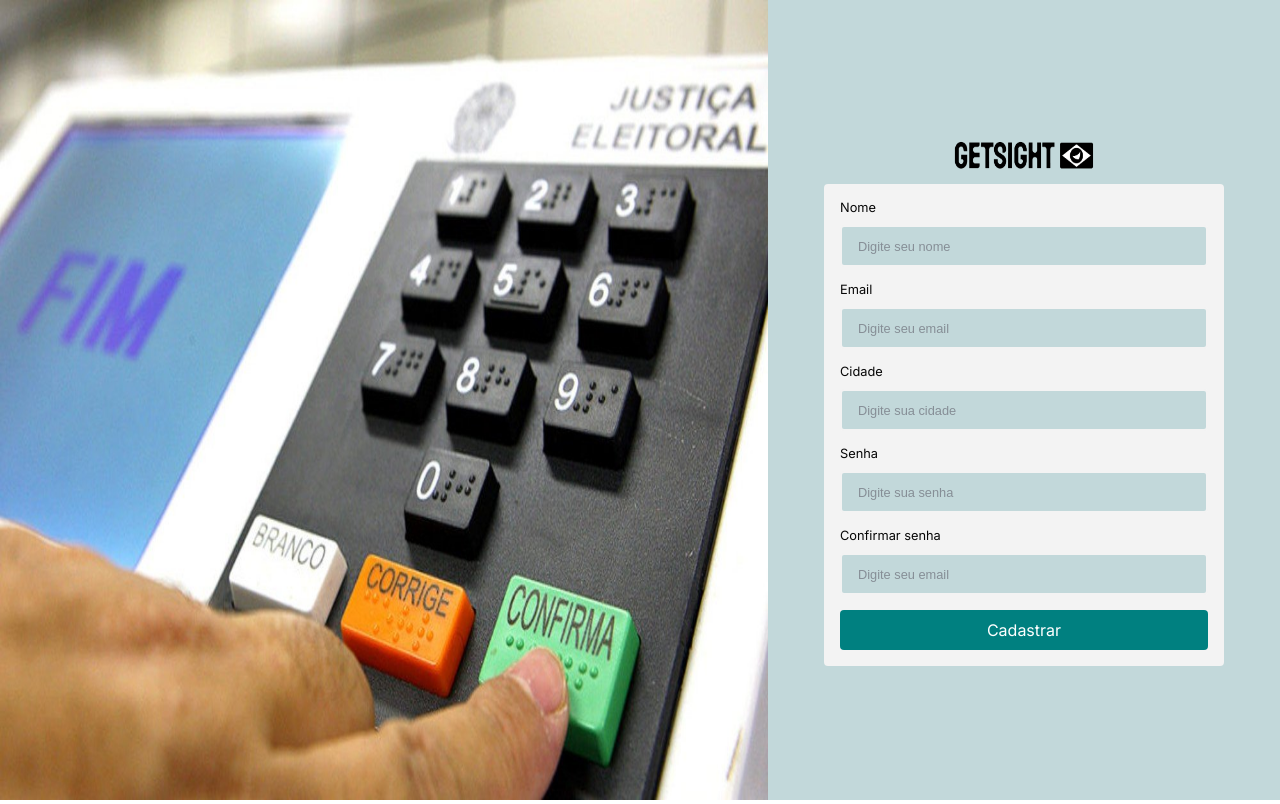
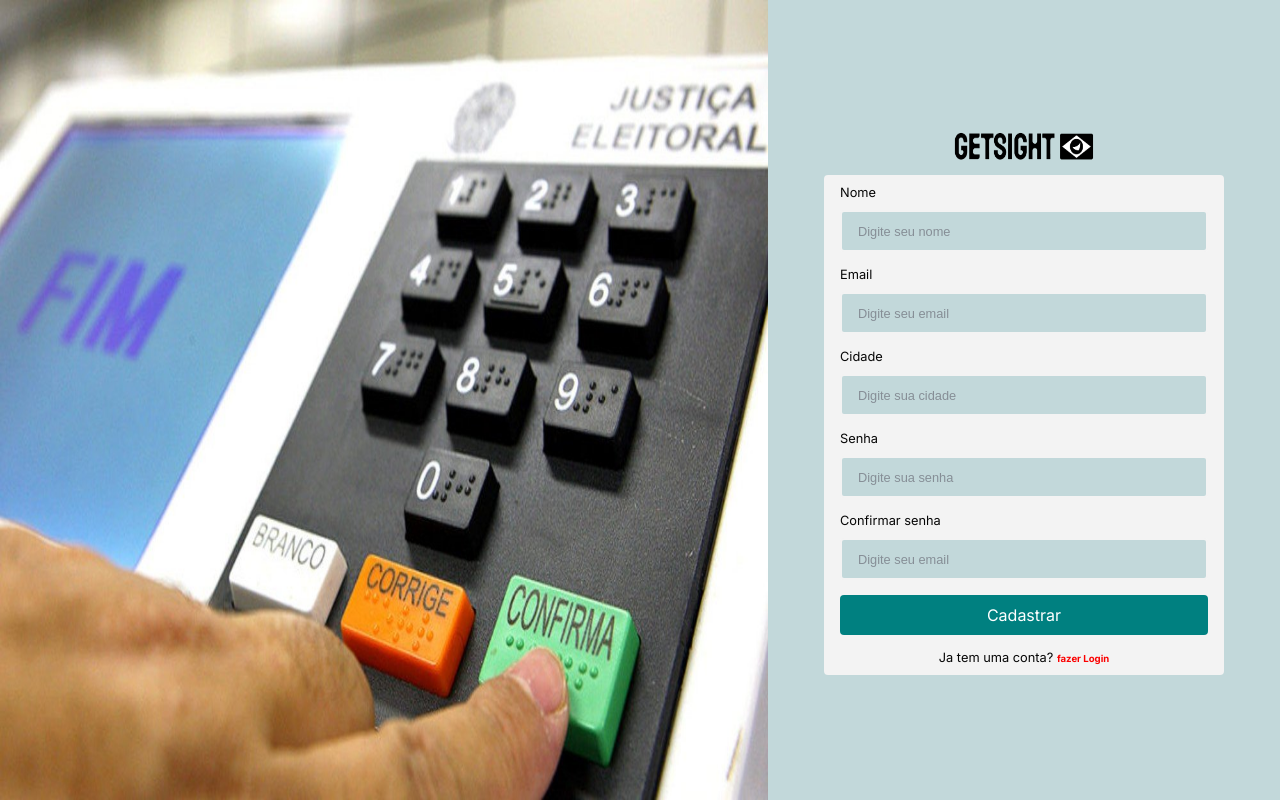
Before and after one commit to vitorschmidt/Getsight, a React (Create React App) app: page /register in a window 1280 px wide. Built offline with nearby package versions, Linux system fonts and the light colour scheme; no server answers.

Commit message:
fix: add ancor login in Register

```diff
--- a/src/Pages/Register/index.jsx
+++ b/src/Pages/Register/index.jsx
@@ -22,6 +22,7 @@
 
 const Register = () => {
   const history = useHistory();
+  const handleNavegation = (path) => history.push(path);
 
   const formSchema = yup.object().shape({
     name: yup
@@ -120,6 +121,14 @@
             >
               Cadastrar
             </Button>
+            <div className="boxLogin">
+              <p>
+                Ja tem uma conta?{" "}
+                <span onClick={() => handleNavegation("/login")}>
+                  fazer Login
+                </span>
+              </p>
+            </div>
           </form>
         </FormContainer>
       </Content>
--- a/src/Pages/Register/style.js
+++ b/src/Pages/Register/style.js
@@ -70,7 +70,7 @@
   border-radius: 4px;
   overflow-y: scroll;
   form,
-  .boxCadastro {
+  .boxLogin {
     display: flex;
     flex-direction: column;
     row-gap: 15px;
@@ -93,7 +93,7 @@
     }
   }
 
-  .boxCadastro {
+  .boxLogin {
     color: var(--black);
     span {
       font-weight: 1000;
```
